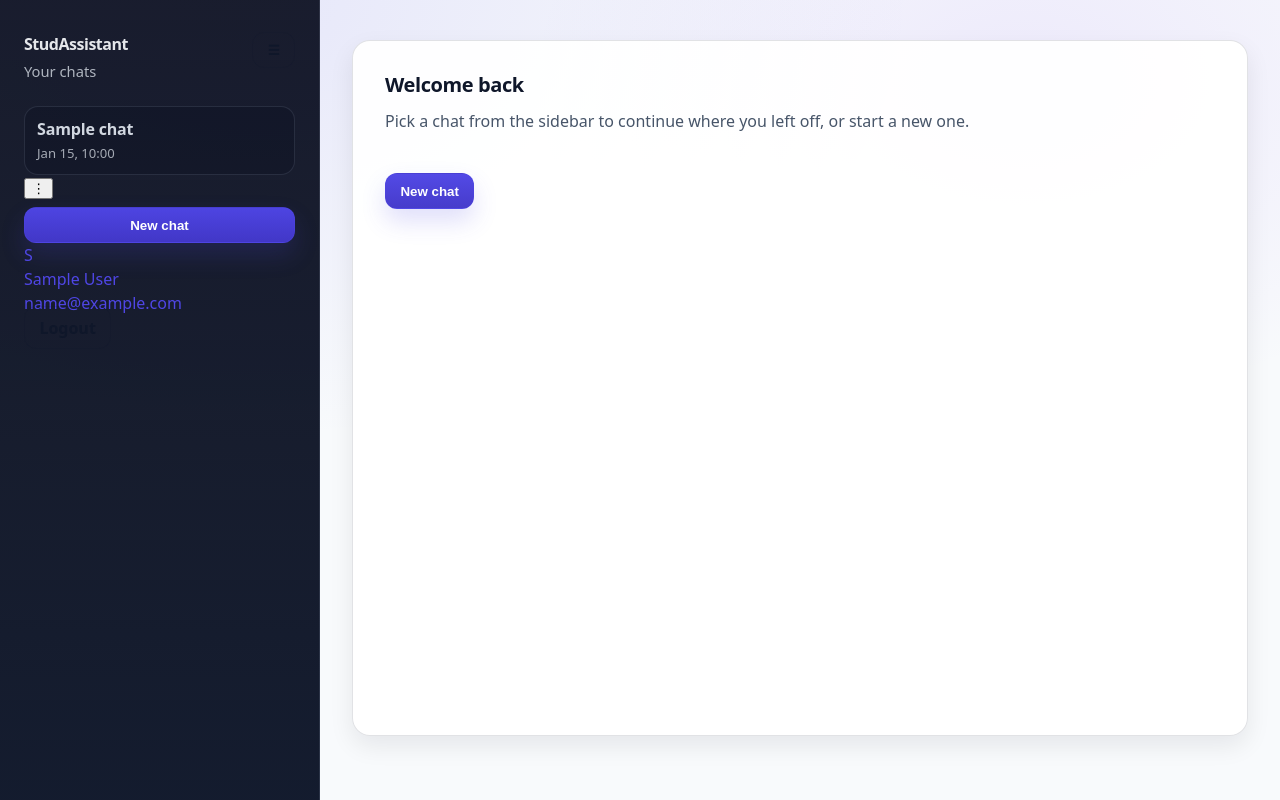
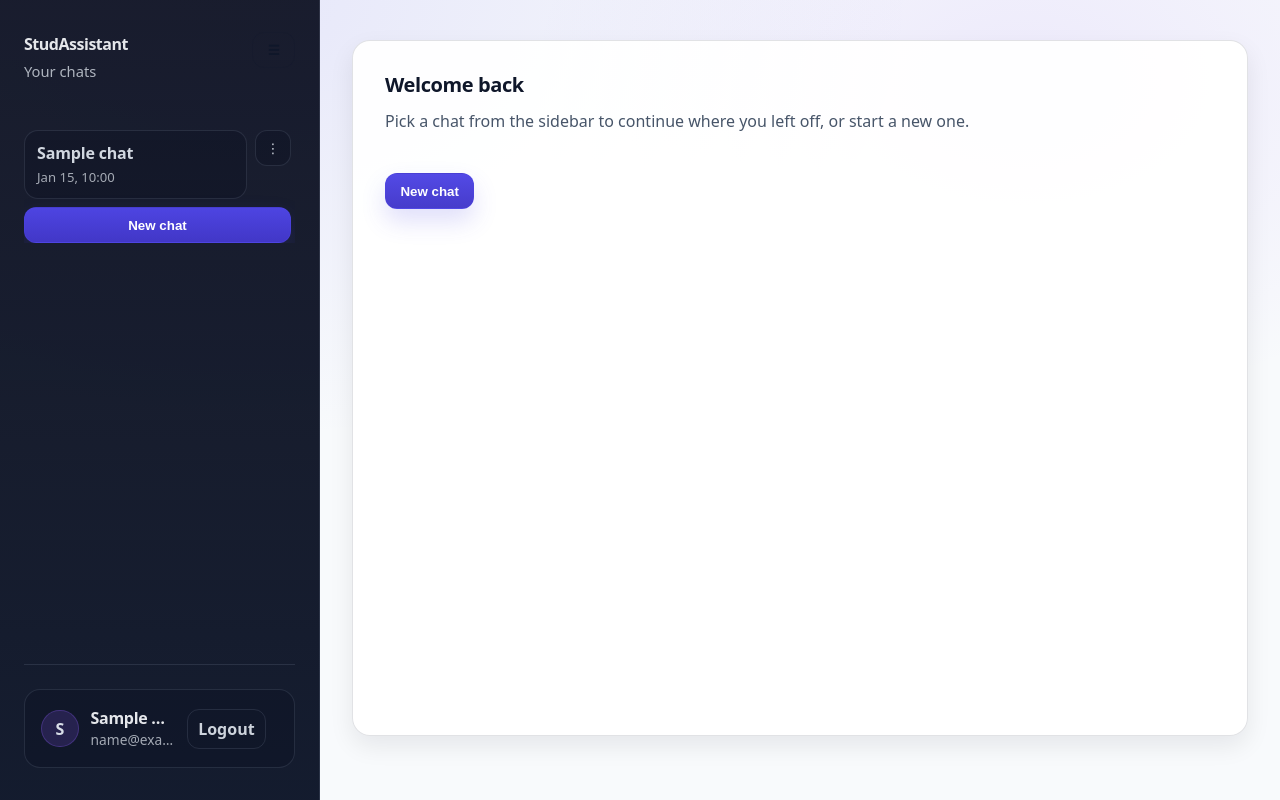
Before and after one commit to retives/StudAssistant, a Django app: template stud_assistant/rag/templates/rag/chat_home.html in a window 1280 px wide. Run offline with Django 5.2, Linux system fonts and the light colour scheme; a user stored in the database is signed in; tables that the repository leaves empty hold one stand-in row (values such as "Sample post"); the template is opened without the code that fills it: values that come from a table or form of the project are taken from there, most other values are stand-ins (such as "Sample title", 1, 10 or a date in 2020); parts of the project's set-up code (start-up, migrations or seed data) failed here and were passed over.

Commit message:
Update styles

```diff
--- a/stud_assistant/core/static/css/base.css
+++ b/stud_assistant/core/static/css/base.css
@@ -362,6 +362,9 @@ textarea {
   color: #e5e7eb;
   padding: var(--space-8) var(--space-6);
   border-right: 1px solid rgba(148, 163, 184, 0.18);
+  display: flex;
+  flex-direction: column;
+  gap: var(--space-6);
 }
 
 .sidebar .brand {
@@ -394,6 +397,148 @@ textarea {
 .chat-nav {
   display: grid;
   gap: var(--space-2);
+  min-height: 0;
+  overflow: auto;
+  padding-right: 0.25rem;
+}
+
+.sidebar-footer {
+  margin-top: auto;
+  padding-top: var(--space-6);
+  border-top: 1px solid rgba(148, 163, 184, 0.16);
+}
+
+.profile-card {
+  display: grid;
+  grid-template-columns: auto 1fr auto;
+  align-items: center;
+  gap: var(--space-3);
+  padding: var(--space-4);
+  border-radius: 16px;
+  border: 1px solid rgba(148, 163, 184, 0.16);
+  background: rgba(2, 6, 23, 0.18);
+}
+
+.profile-link {
+  display: grid;
+  grid-template-columns: auto 1fr;
+  align-items: center;
+  gap: var(--space-3);
+  min-width: 0;
+  color: inherit;
+  text-decoration: none;
+  border-radius: 14px;
+  padding: 0.2rem;
+  margin: -0.2rem;
+}
+
+.profile-link:hover {
+  text-decoration: none;
+  background: rgba(148, 163, 184, 0.10);
+}
+
+.profile-avatar {
+  width: 2.35rem;
+  height: 2.35rem;
+  border-radius: 999px;
+  display: grid;
+  place-items: center;
+  font-weight: 850;
+  letter-spacing: -0.02em;
+  background: rgba(139, 92, 246, 0.18);
+  border: 1px solid rgba(139, 92, 246, 0.28);
+  color: rgba(226, 232, 240, 0.95);
+}
+
+.profile-meta {
+  min-width: 0;
+}
+
+.profile-name {
+  font-weight: 800;
+  letter-spacing: -0.02em;
+  overflow: hidden;
+  text-overflow: ellipsis;
+  white-space: nowrap;
+}
+
+.profile-email {
+  font-size: 0.86rem;
+  color: rgba(226, 232, 240, 0.70);
+  overflow: hidden;
+  text-overflow: ellipsis;
+  white-space: nowrap;
+}
+
+.profile-actions form {
+  display: contents;
+}
+
+.profile-logout {
+  border-color: rgba(148, 163, 184, 0.16);
+  color: rgba(226, 232, 240, 0.9);
+  padding: 0.5rem 0.65rem;
+}
+
+.chat-item {
+  display: grid;
+  grid-template-columns: 1fr auto;
+  gap: var(--space-2);
+  align-items: start;
+}
+
+.actions-dropdown {
+  position: relative;
+}
+
+.menu-button {
+  appearance: none;
+  border: 1px solid rgba(148, 163, 184, 0.16);
+  background: rgba(2, 6, 23, 0.18);
+  color: rgba(226, 232, 240, 0.92);
+  border-radius: 12px;
+  width: 2.25rem;
+  height: 2.25rem;
+  display: inline-grid;
+  place-items: center;
+  cursor: pointer;
+}
+
+.menu-button:hover {
+  background: rgba(148, 163, 184, 0.10);
+}
+
+.menu-content {
+  position: absolute;
+  right: 0;
+  top: calc(100% + 0.35rem);
+  min-width: 10.5rem;
+  padding: 0.35rem;
+  border-radius: 14px;
+  border: 1px solid rgba(148, 163, 184, 0.18);
+  background: rgba(2, 6, 23, 0.96);
+  box-shadow: 0 18px 40px rgba(2, 6, 23, 0.35);
+  z-index: 1000;
+}
+
+.menu-item {
+  width: 100%;
+  text-align: left;
+  padding: 0.55rem 0.65rem;
+  border-radius: 12px;
+  border: 0;
+  background: transparent;
+  color: rgba(226, 232, 240, 0.92);
+  cursor: pointer;
+  font-weight: 650;
+}
+
+.menu-item:hover {
+  background: rgba(148, 163, 184, 0.12);
+}
+
+.delete-text {
+  color: rgba(248, 113, 113, 0.95);
 }
 
 .chat-link {
```
